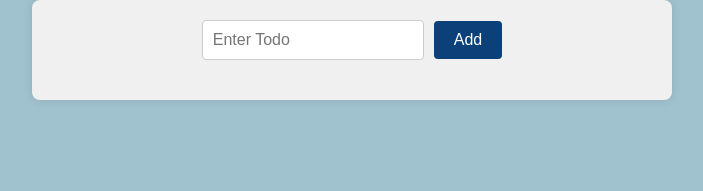
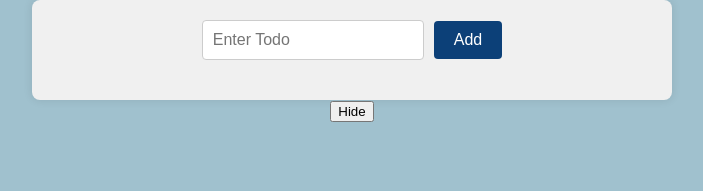
Before and after one commit to purvii0/Todo-project, a React (Create React App) app: page / in a window 1280 px wide. Shown: the top 191 px of the page, without its empty margins (288-991 px from the left). Built offline with nearby package versions, Linux system fonts and the light colour scheme.

Commit message:
added unmounting

```diff
--- a/src/App.js
+++ b/src/App.js
@@ -1,10 +1,19 @@
 import Todo from "./components/TodoFile";
 import "./App.css";
+import { useState } from "react";
 
 function App() {
+  const [show, setShow] = useState(true);
   return (
     <div className="App">
-      <Todo />
+      {show ? <Todo /> : null}
+      <button
+        onClick={() => {
+          setShow(!show);
+        }}
+      >
+        {show ? "Hide" : "Show"}
+      </button>
     </div>
   );
 }
```
